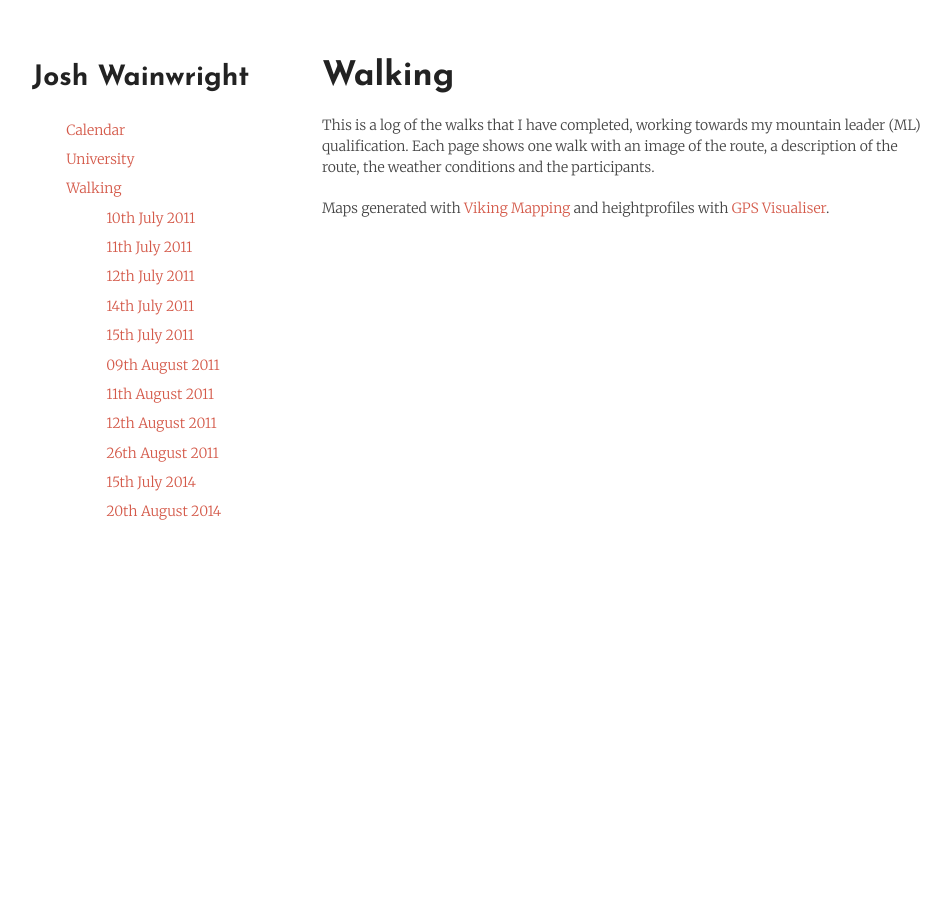
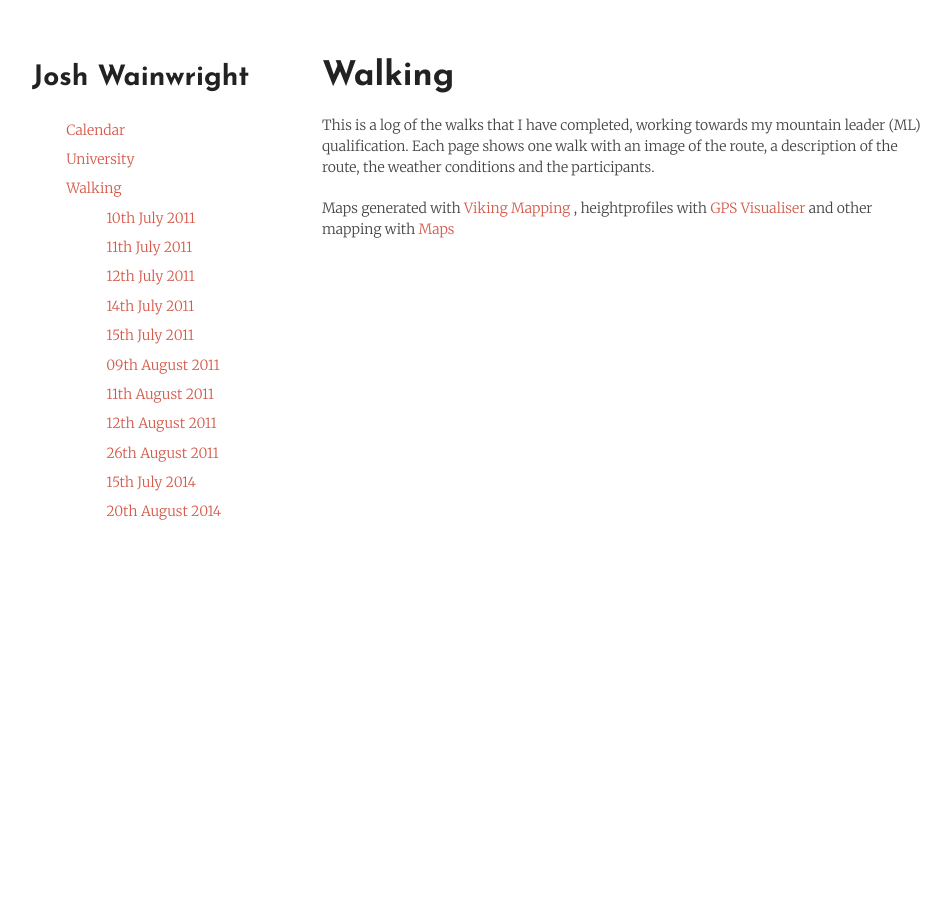
Before and after one commit to jaw42/jaw42.github.com, a Jekyll site: the page built from walking/index.html, in a window 1280 px wide. Shown: the whole page, without its empty margins (148-1099 px from the left). Built offline with Jekyll 4.4.1, drawn with Linux system fonts in a browser that asks for light colours.

Commit message:
Add link to online maps

```diff
--- a/walking/index.html
+++ b/walking/index.html
@@ -34,9 +34,9 @@ title: Walking
 				<p>Maps generated with <a
 					href="https://sourceforge.net/projects/viking/">Viking
 					Mapping</a>
-				and heightprofiles with
+				, heightprofiles with
 				<a href="http://www.gpsvisualizer.com/profile?format=profile&convert_format=&form=">GPS
-					Visualiser</a>.
+					Visualiser</a> and other mapping with <a href="http://maps.the-hug.net/">Maps</a>
 
 			</section>
 			<footer>
```
